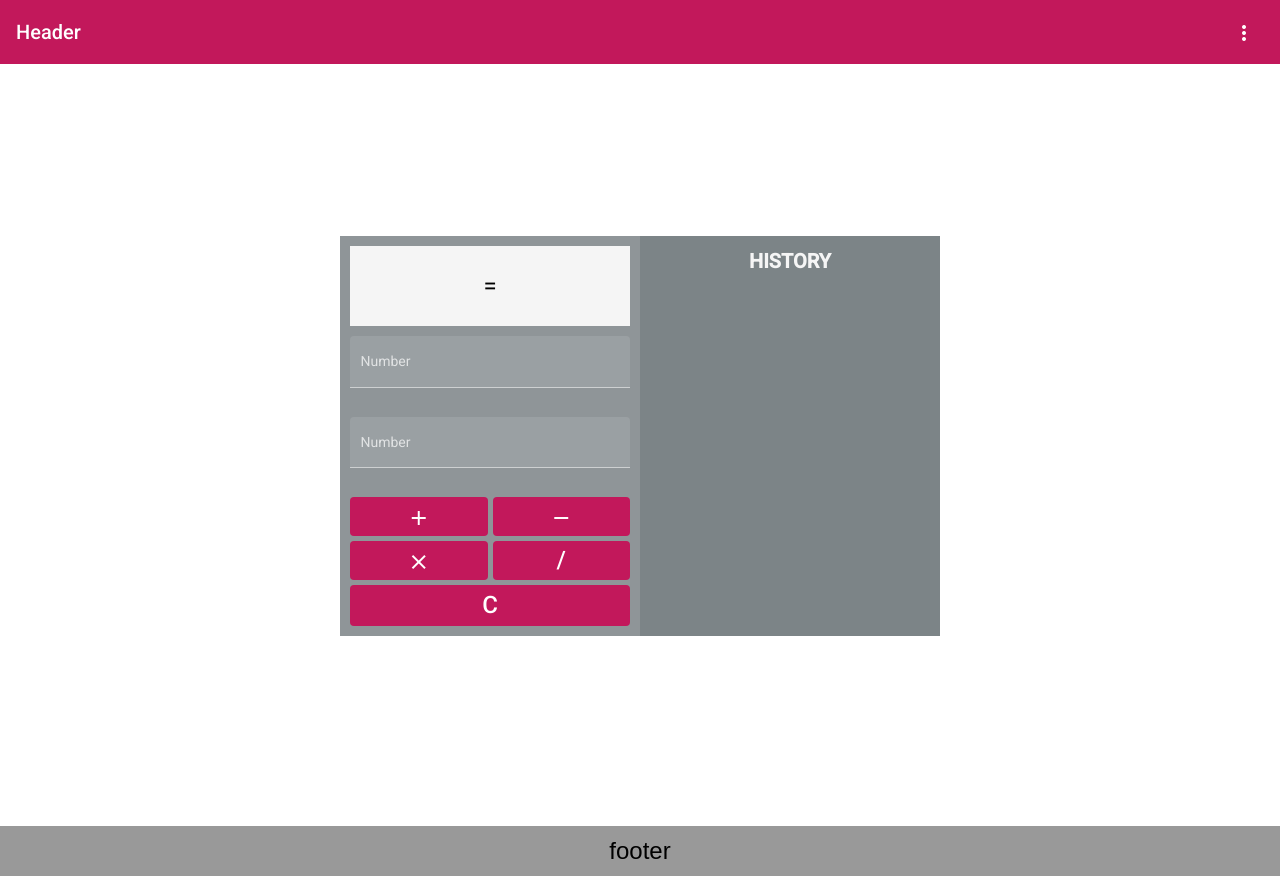
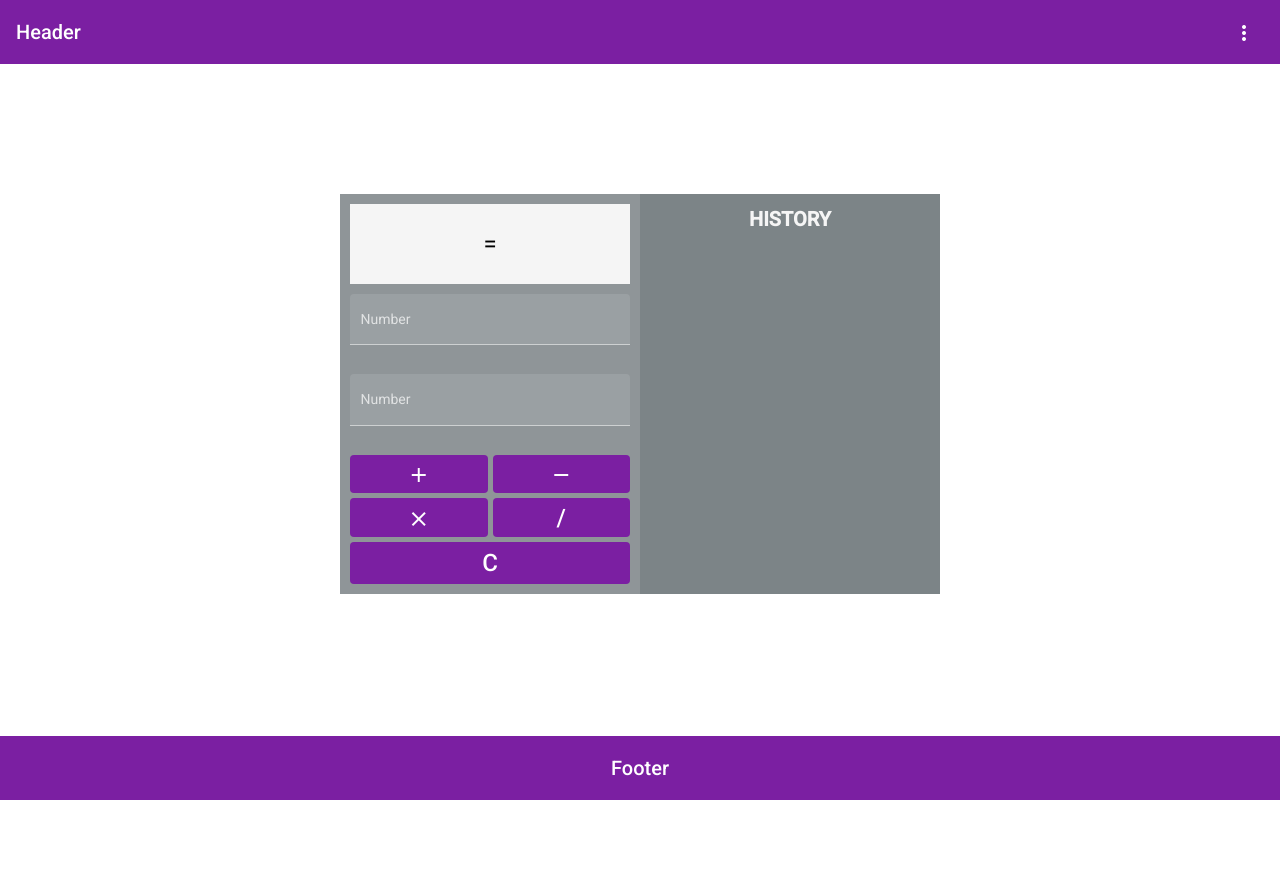
Before and after one commit to kamilpadlo/first-repository-calculator, an Angular app: page / in a window 1280 px wide. After the commit the page ends 800 px from the top, so only its background shows below. Built offline with nearby package versions, Linux system fonts and the light colour scheme.

Commit message:
KP12 - separate components

```diff
--- a/angular.json
+++ b/angular.json
@@ -27,7 +27,7 @@
               "src/assets"
             ],
             "styles": [
-              "./node_modules/@angular/material/prebuilt-themes/pink-bluegrey.css",
+              "./node_modules/@angular/material/prebuilt-themes/purple-green.css",
               "src/styles.css"
             ],
             "scripts": []
@@ -95,7 +95,7 @@
               "src/assets"
             ],
             "styles": [
-              "./node_modules/@angular/material/prebuilt-themes/pink-bluegrey.css",
+              "./node_modules/@angular/material/prebuilt-themes/purple-green.css",
               "src/styles.css"
             ],
             "scripts": []
--- a/src/app/app.module.ts
+++ b/src/app/app.module.ts
@@ -16,9 +16,11 @@ import { MatListModule } from '@angular/material/list';
 import { MatToolbarModule } from '@angular/material/toolbar';
 import { MatMenuModule } from '@angular/material/menu';
 import { MatSnackBarModule } from '@angular/material/snack-bar';
+import { HistoryComponent } from './core/history/history.component';
+
 
 @NgModule({
-  declarations: [AppComponent, HeaderComponent, MainComponent, FooterComponent],
+  declarations: [AppComponent, HeaderComponent, MainComponent, FooterComponent, HistoryComponent],
   imports: [
     BrowserModule,
     FormsModule,
--- a/src/app/core/footer/footer.component.css
+++ b/src/app/core/footer/footer.component.css
@@ -1,4 +1,4 @@
-footer {
+/* footer {
   position: absolute;
 }
 .footer-container {
@@ -11,4 +11,15 @@ footer {
   line-height: 50px;
   position: relative;
   top: 30px;
+} */
+.footer {
+  display: flex;
+  justify-content: flex-start;
+  position: absolute;
+  bottom: -12px;
+  width: 100%;
 }
+.footer2 {
+  display: flex;
+  justify-content: space-around;
+}
--- a/src/app/core/footer/footer.component.html
+++ b/src/app/core/footer/footer.component.html
@@ -1,5 +1,5 @@
-<footer>
-  <div class="footer-container">
-    <p>footer</p>
-  </div>
-</footer>
+<p class="footer">
+  <mat-toolbar class="footer2" color="primary">
+    <span>Footer</span>
+  </mat-toolbar>
+</p>
--- a/src/app/core/header/header.component.html
+++ b/src/app/core/header/header.component.html
@@ -1,8 +1,3 @@
-<!-- <header>
-  <div class="header-container">
-    <p>header</p>
-  </div>
-</header> -->
 <p>
   <mat-toolbar color="primary">
     <span>Header</span>
--- /dev/null
+++ b/src/app/core/history/history.component.css
@@ -0,0 +1,28 @@
+.history-area {
+  display: inline-block;
+  height: 400px;
+  width: 300px;
+  background: #7c8487;
+}
+.history-head p {
+  margin: 15px;
+  text-transform: uppercase;
+  color: whitesmoke;
+  text-align: center;
+  font-size: 20px;
+  font-weight: bold;
+}
+
+mat-list-item {
+  color: black !important;
+}
+ul {
+  list-style-type: none;
+}
+li {
+  margin-left: -25px;
+  color: whitesmoke;
+}
+input {
+  color: whitesmoke;
+}
--- /dev/null
+++ b/src/app/core/history/history.component.html
@@ -0,0 +1,10 @@
+<div class="history-area" style="overflow-y: auto">
+  <div class="history-container">
+    <div class="history-head"><p>history</p></div>
+    <ul class="history">
+      <li *ngFor="let result of equationAsStringArray">
+        {{ result }}
+      </li>
+    </ul>
+  </div>
+</div>
--- /dev/null
+++ b/src/app/core/history/history.component.ts
@@ -0,0 +1,14 @@
+import { Component, Input, OnInit } from '@angular/core';
+
+@Component({
+  selector: 'app-history',
+  templateUrl: './history.component.html',
+  styleUrls: ['./history.component.css'],
+})
+export class HistoryComponent implements OnInit {
+  @Input('test') equationAsStringArray: string[] = [];
+
+  constructor() {}
+
+  ngOnInit(): void {}
+}
--- a/src/app/core/main/main.component.css
+++ b/src/app/core/main/main.component.css
@@ -1,13 +1,17 @@
 body {
   width: 100vw;
-  height: 100vh;
+  min-height: 100vh;
+  position: relative;
 }
 .container {
   display: flex;
   justify-content: center;
   align-items: center;
   width: 100%;
-  height: 90vh;
+  height: 80vh;
+  overflow: hidden;
+  /* overflow-x: hidden; */
+  /* overflow-y: hidden; */
 }
 .inside-container {
   display: flex;
@@ -20,12 +24,7 @@ body {
   width: 300px;
   background: #8f9598;
 }
-.history-area {
-  display: inline-block;
-  height: 400px;
-  width: 300px;
-  background: #7c8487;
-}
+
 .inside-calculator-container {
   width: 100%;
   margin: 10px;
@@ -77,15 +76,6 @@ body {
   grid-template-columns: 1fr 1fr;
   grid-gap: 5px;
 }
-
-.history-head p {
-  margin: 15px;
-  text-transform: uppercase;
-  color: whitesmoke;
-  text-align: center;
-  font-size: 20px;
-  font-weight: bold;
-}
 .clear,
 .divide {
   font-size: 24px;
--- a/src/app/core/main/main.component.html
+++ b/src/app/core/main/main.component.html
@@ -84,15 +84,6 @@
         </button>
       </div>
     </div>
-    <div class="history-area" style="overflow-y: auto">
-      <div class="history-container">
-        <div class="history-head"><p>history</p></div>
-        <ul class="history">
-          <li *ngFor="let result of equationAsStringArray">
-            {{ result }}
-          </li>
-        </ul>
-      </div>
-    </div>
+    <app-history [test]="equationAsStringArray"> </app-history>
   </div>
 </div>
--- a/src/app/core/main/main.component.ts
+++ b/src/app/core/main/main.component.ts
@@ -10,8 +10,8 @@ export class MainComponent implements OnInit {
 
   ngOnInit(): void {}
 
+  equationAsStringArray: string[] = [];
   equationArray: string[] = [];
-  equationAsStringArray: string[] = [];
   textInsideA: any = '';
   textInsideB: any = '';
   sign: string = '';
```
Also changed, not shown: src/app/core/header/header.component.css (+0 -9 lines), 1 other file (tests, documents, lock files or other folders).
